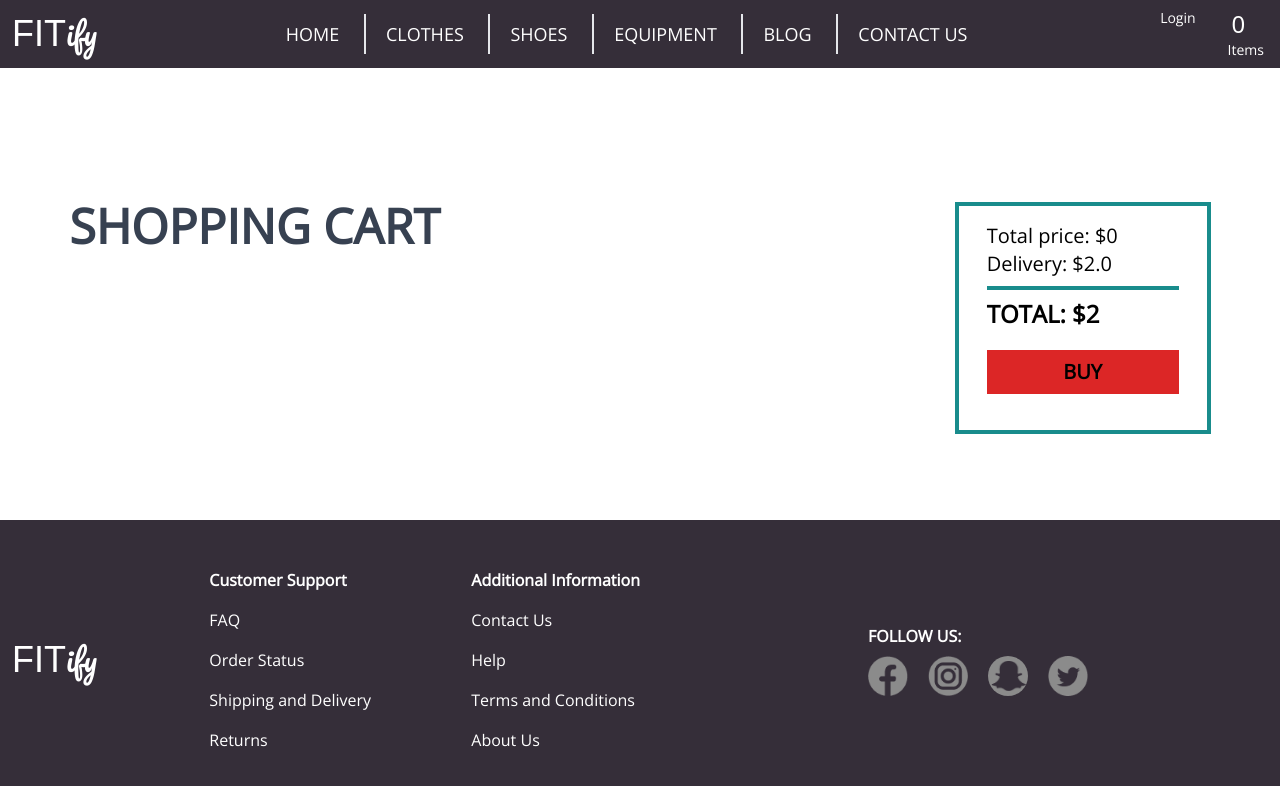
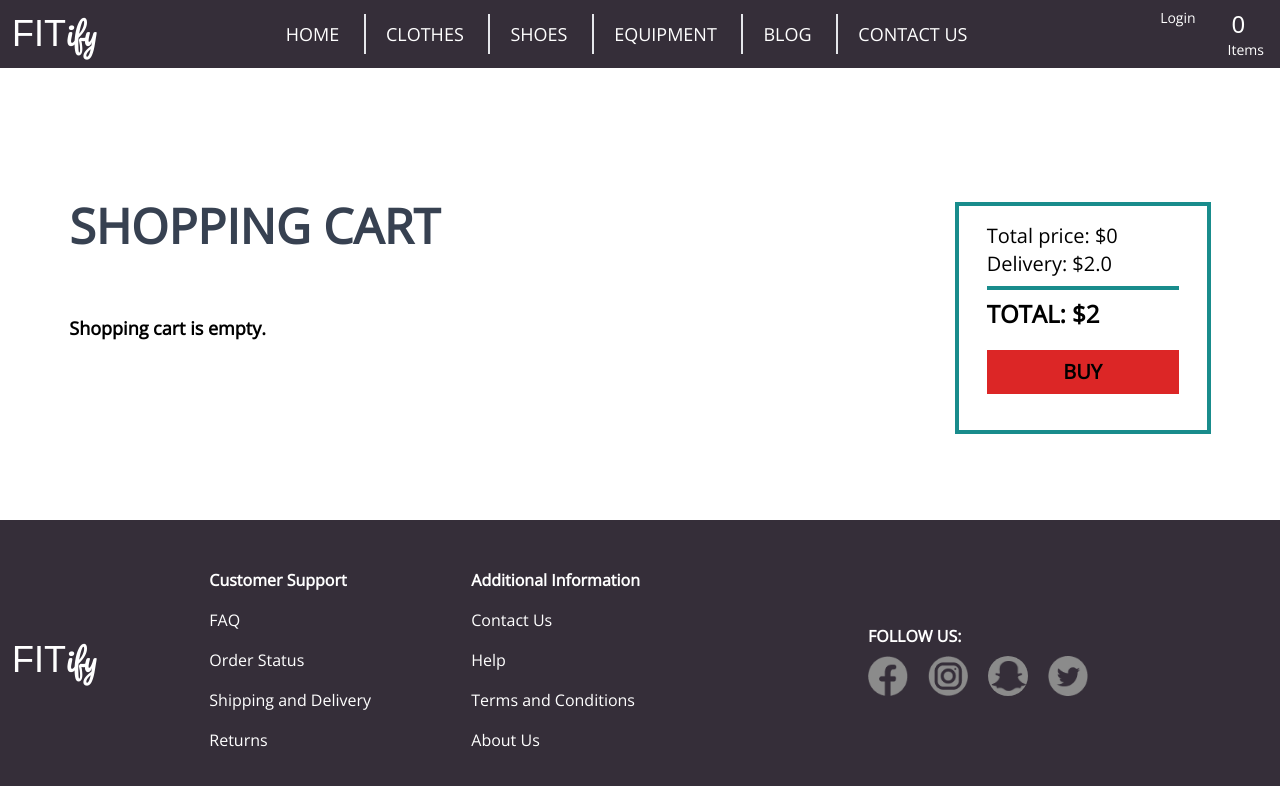
Before and after one commit to ikozul00/Fitify-web-app, a Next.js app in the folder fitify-web-app/: page /cart.js in a window 1280 px wide. Shown: the top 786 px of the page. Built offline with nearby package versions, Linux system fonts and the light colour scheme; a web font is replaced by a local one.

Commit message:
Added message for empty cart

```diff
--- a/fitify-web-app/components/contactUs/contactForm.js
+++ b/fitify-web-app/components/contactUs/contactForm.js
@@ -45,7 +45,7 @@ const ContactForm = ({toggleForm}) => {
                     <button onClick={() => toggleForm(false)} className="font-bold text-3xl mr-7 text-red-800">X</button>
                 </div>
                 <div className="px-7 flex flex-col">
-                <label htmlFor="name">Name:</label>
+                <label htmlFor="name">Full name:</label>
                 <input type="text" name="name" id="name" className="border-2 mb-5 border-fitify-green form-field" value={name} onChange={(e) => handleChange(e)} required/>
                 <label htmlFor="username">Username:</label>
                 <input type="text" name="username" id="username" className="border-2 mb-5 border-fitify-green form-field" value={username} onChange={(e) => handleChange(e)} required/>
--- a/fitify-web-app/pages/cart.js/index.js
+++ b/fitify-web-app/pages/cart.js/index.js
@@ -10,6 +10,7 @@ const Cart = ({items, increaseAmount, decreaseAmount, removeItem}) => {
             <div className="font-open-sans w-full flex justify-around">
                 <section className=" w-7/12 mb-14">
                     <h1 className="text-5xl uppercase mt-12 text-gray-700 font-semibold mb-16">Shopping Cart</h1>
+                    {(items.length === 0) && <p className="text-lg font-semibold">Shopping cart is empty.</p> }
                     {items.map((item)=>
                             <Product item = {item} decreaseAmount = {decreaseAmount} increaseAmount = {increaseAmount} removeItem = {removeItem}/>)}
                 </section>
```
